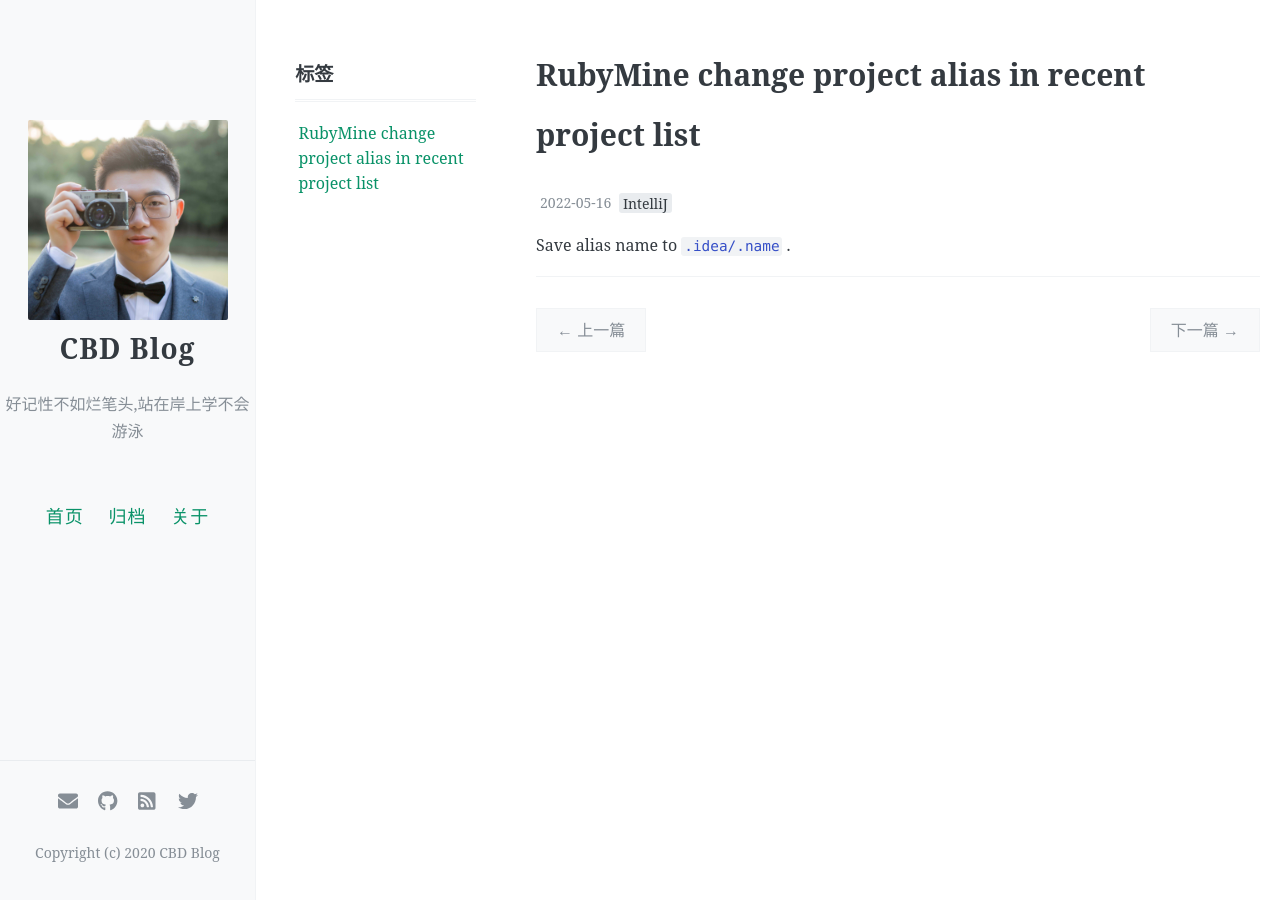
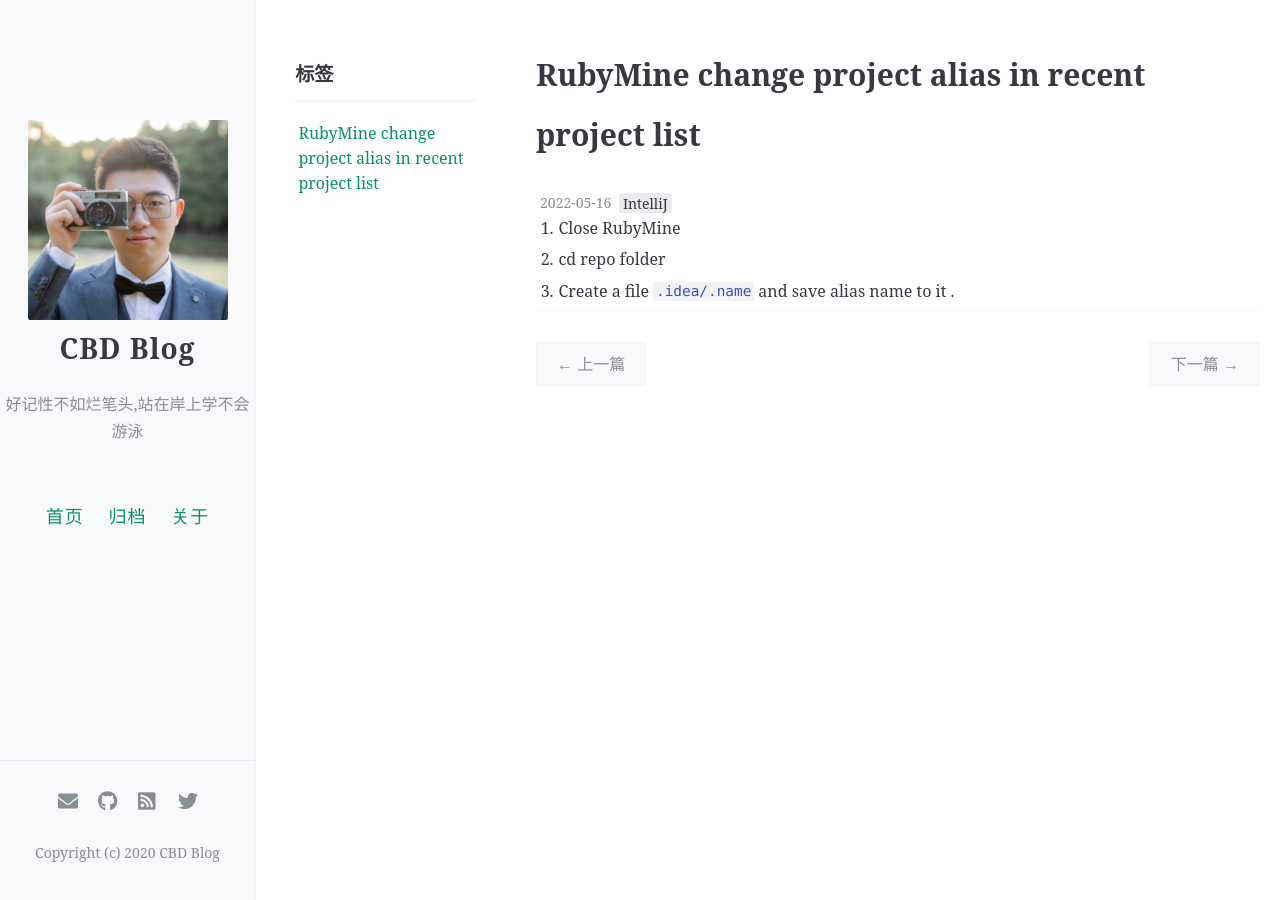
Before and after one commit to icbd/icbd.github.io, a Jekyll site: the page built from _posts/tips/2022-05-16-RubyMine-project-alias-in-recent-project-list.md, in a window 1280 px wide. Built offline with Jekyll 4.4.1, drawn with Linux system fonts in a browser that asks for light colours; comment, search, counter and statistics services are not loaded.

Commit message:
Update 2022-05-16-RubyMine-project-alias-in-recent-project-list.md

```diff
--- a/_posts/tips/2022-05-16-RubyMine-project-alias-in-recent-project-list.md
+++ b/_posts/tips/2022-05-16-RubyMine-project-alias-in-recent-project-list.md
@@ -6,4 +6,6 @@ Author: CBD
 tags:   [IntelliJ]
 ---
 
-Save alias name to `.idea/.name` .
+1. Close RubyMine
+1. cd repo folder
+1. Create a file `.idea/.name` and save alias name to it .
```
